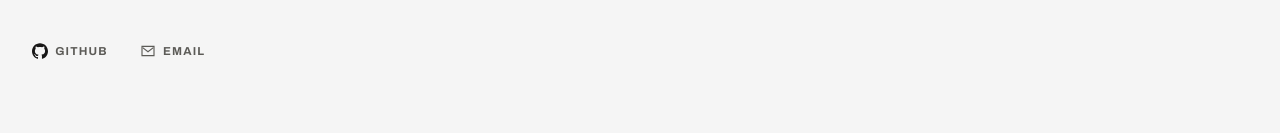
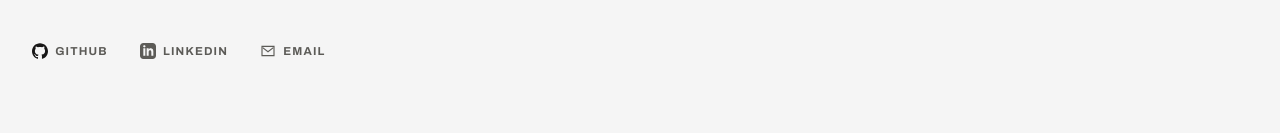
Before and after one commit to yudhaph0300/portfolio-v2, a Next.js app: page /contact in a window 1280 px wide. Shown: the part 568-701 px from the top of the page. Built offline with nearby package versions, Linux system fonts and the light colour scheme.

Commit message:
Add linkedin

```diff
--- a/app/contact/page.js
+++ b/app/contact/page.js
@@ -55,6 +55,12 @@
                   <Image className={styles.contactIcon} src="/icon/github.svg" alt="" width={16} height={16} aria-hidden="true" />
                   <span>GitHub</span>
                </a>
+               <a href="https://www.linkedin.com/in/m-yudha-pamungkas/" target="_blank" rel="noreferrer">
+                  <svg className={styles.contactIcon} viewBox="0 0 24 24" aria-hidden="true">
+                     <path d="M19 0h-14c-2.761 0-5 2.239-5 5v14c0 2.761 2.239 5 5 5h14c2.762 0 5-2.239 5-5v-14c0-2.761-2.238-5-5-5zm-11 19h-3v-11h3v11zm-1.5-12.268c-.966 0-1.75-.79-1.75-1.764s.784-1.764 1.75-1.764 1.75.79 1.75 1.764-.783 1.764-1.75 1.764zm13.5 12.268h-3v-5.604c0-3.368-4-3.113-4 0v5.604h-3v-11h3v1.765c1.396-2.586 7-2.777 7 2.469v6.766z" fill="currentColor" />
+                  </svg>
+                  <span>LinkedIn</span>
+               </a>
                <a href="mailto:yudhapamungkas0300@gmail.com">
                   <svg className={styles.contactIcon} viewBox="0 0 24 24" aria-hidden="true">
                      <path d="M3 5h18v14H3z" fill="none" stroke="currentColor" strokeWidth="1.7" />
```
